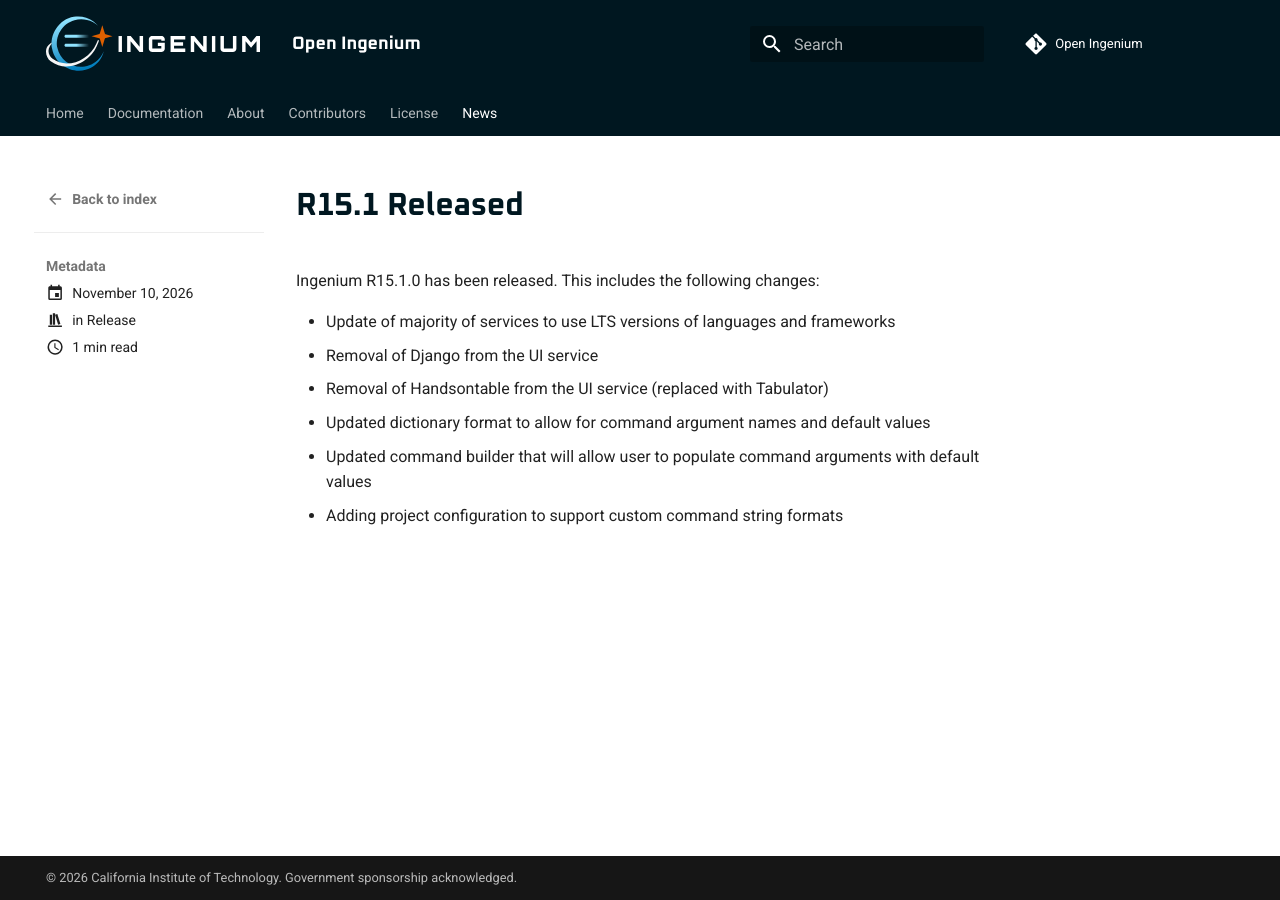
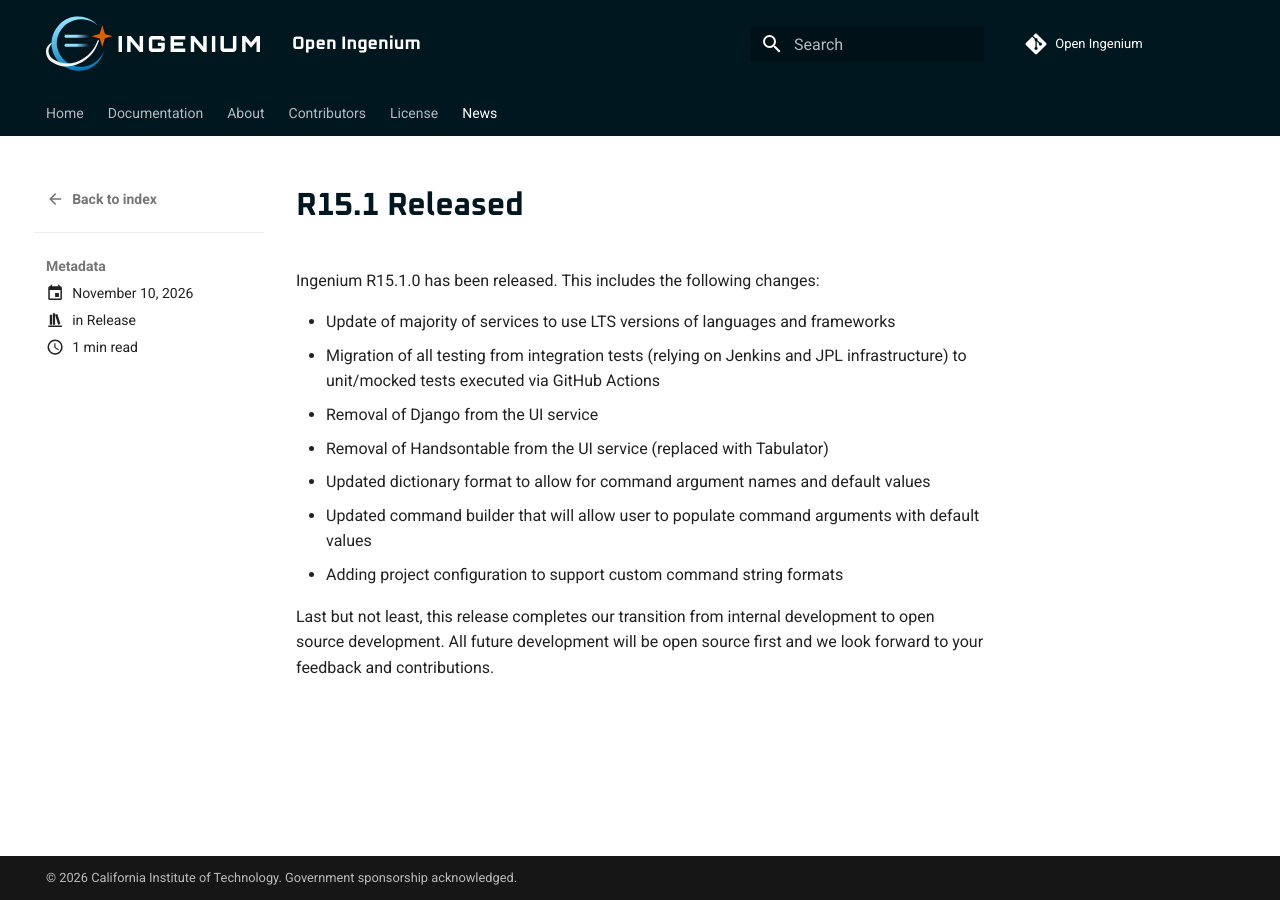
Before and after one commit to OpenIngenium/OpenIngenium.github.io, an MkDocs documentation site: the page built from docs/blog/posts/15_1_released.md, in a window 1280 px wide. Built offline with MkDocs 1.6.1 and Material for MkDocs 9.7.7, drawn with Linux system fonts in a browser that asks for light colours.

Commit message:
add not one transition

```diff
--- a/docs/blog/posts/15_1_released.md
+++ b/docs/blog/posts/15_1_released.md
@@ -10,8 +10,11 @@ categories:
 Ingenium R15.1.0 has been released. This includes the following changes:
 
 - Update of majority of services to use LTS versions of languages and frameworks
+- Migration of all testing from integration tests (relying on Jenkins and JPL infrastructure) to unit/mocked tests executed via GitHub Actions
 - Removal of Django from the UI service
 - Removal of Handsontable from the UI service (replaced with Tabulator)
 - Updated dictionary format to allow for command argument names and default values
 - Updated command builder that will allow user to populate command arguments with default values
 - Adding project configuration to support custom command string formats
+
+Last but not least, this release completes our transition from internal development to open source development. All future development will be open source first and we look forward to your feedback and contributions.
```
